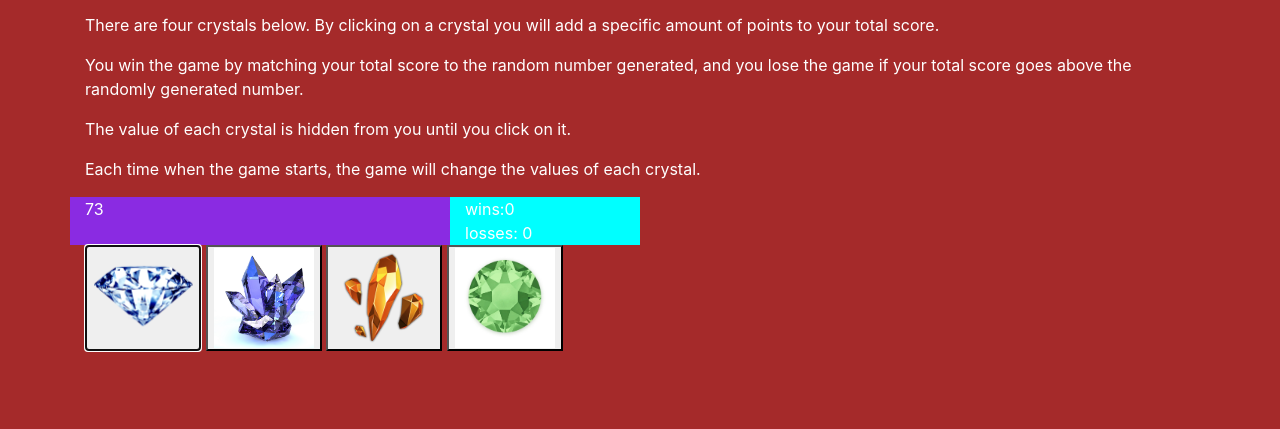
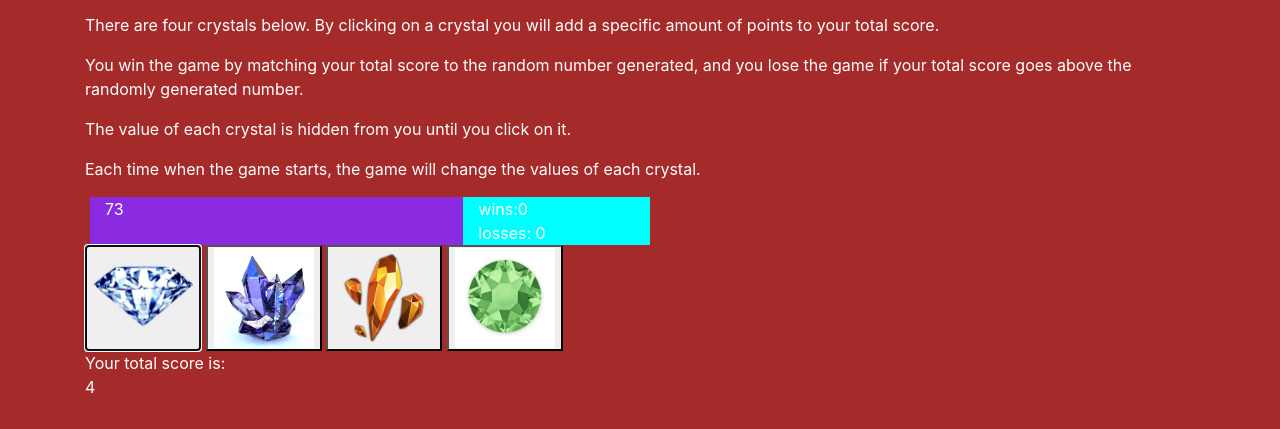
Before and after one commit to brucewilson1103/unit-4-game, a plain HTML site: page index.html in a window 1280 px wide. Both pictures are taken after a click on the button 143 px from the left and 383 px from the top of the page. Shown: the part 85-514 px from the top of the page. Drawn offline with nearby package versions, Linux system fonts and the light colour scheme; files whose address does not match are found by name.

Commit message:
finally got the buttons to output to total score, but they are being input as strings so i will need to parsint them i think

```diff
--- a/assets/css/style.css
+++ b/assets/css/style.css
@@ -6,6 +6,10 @@ h1{
   background-color: bisque;
   padding: 5px;
   margin: 0 auto;
+}
+
+.edge{
+  margin-left: 5px;
 }
 
 .instructions{
--- a/assets/javascript/game.js
+++ b/assets/javascript/game.js
@@ -1,15 +1,48 @@
 var wins = 0;
 var losses = 0;
-var cpunum = Math.floor(Math.random() * (120-19 +1) +19);
+var totalnumber = 0;
+var cpunum = Math.floor(Math.random() * (120 - 19 + 1) + 19);
 console.log(cpunum);
- $(".targetnumber").html(cpunum);
+$(".targetnumber").html(cpunum);
 $("#wins").html("wins:" + wins);
 $("#losses").html("losses: " + losses);
 
 $(".crystal").each(function () {
   // console.log($(this))
-  var randomnumber = Math.floor(Math.random() * (12-1 +1) +1);
+  var randomnumber = Math.floor(Math.random() * (12 - 1 + 1) + 1);
   $(this).attr("data-value", randomnumber)
   // Math.floor(Math.random() * (120-19 +1) +19); put in variable and add attributes to the divs
   // var ran
-})
+});
+  // If the button is clicked add the data value attribute assigned to the image to the total number variable
+  $(document).ready(function () {
+    $('#diamondBtn').on('click', addtobox);
+
+    function addtobox() {$(".totalnumber").append($("#diamond").attr("data-value"));}
+    // var totalnumber = totalnumber++$(this).attr.parsInt(randomnumber)}
+
+  });
+
+  $(document).ready(function () {
+    $('#purpleBtn').on('click', addtobox);
+
+    function addtobox() {$(".totalnumber").append($("#tigereye").attr("data-value"));}
+    // var totalnumber = totalnumber++$(this).attr.parsInt(randomnumber)}
+
+  });
+
+  $(document).ready(function () {
+    $('#brownBtn').on('click', addtobox);
+
+    function addtobox() {$(".totalnumber").append($("#browncrystal").attr("data-value"));}
+    // var totalnumber = totalnumber++$(this).attr.parsInt(randomnumber)}
+
+  });
+
+  $(document).ready(function () {
+    $('#greenBtn').on('click', addtobox);
+
+    function addtobox() {$(".totalnumber").append($("#greencrystal").attr("data-value"));}
+    // var totalnumber = totalnumber++$(this).attr.parsInt(randomnumber)}
+
+  });
--- a/index.html
+++ b/index.html
@@ -25,7 +25,7 @@
                   <p>The value of each crystal is hidden from you until you click on it.</p>
                   <p>Each time when the game starts, the game will change the values of each crystal.</p>
 
-                  <div class="row">
+                  <div class="row edge">
                     <div class="col-4 targetnumber">
 
                     </div>
@@ -59,7 +59,11 @@
                       </div>
                   </div>
 
+                  <div class="totalscore">Your total score is:</div>
 
+                  <div class="totalnumber">
+
+                  </div>
         </div>
 
       </div>
```
